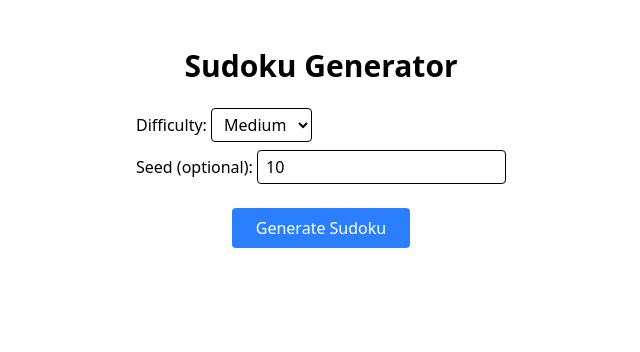
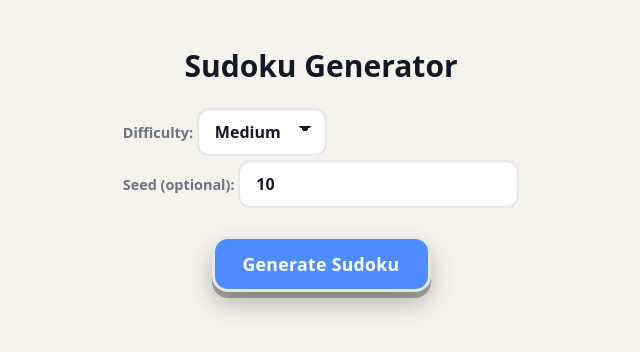
Before and after one commit to Shinigaminai/Sudoku, a SvelteKit app: page / in a window 1280 px wide. Shown: the top 352 px of the page, without its empty margins (319-959 px from the left). Built offline with nearby package versions, Linux system fonts and the light colour scheme.

Commit message:
Update styling

```diff
--- /dev/null
+++ b/src/app.css
@@ -0,0 +1,141 @@
+.btn {
+    display: inline-flex;
+    align-items: center;
+    justify-content: center;
+
+    min-height: 3.5rem;
+    padding: 0 1.75rem;
+
+    border-radius: 1rem;
+    border: 0.2em solid var(--border);
+
+    font-size: 1.1rem;
+    font-weight: 700;
+    letter-spacing: 0.02em;
+    color: white;
+
+    background-color: var(--btn-bg, var(--primary));
+
+    /* Raised state */
+    box-shadow: var(--box-shadow);
+
+    cursor: pointer;
+    user-select: none;
+
+    transition:
+        transform 0.08s ease,
+        box-shadow 0.08s ease,
+        filter 0.15s ease;
+}
+
+.btn:hover:not(:disabled) {
+    background-color: var(--btn-bg-hover, var(--primary-hover));
+    filter: brightness(1.08);
+}
+
+.btn:active:not(:disabled) {
+    background-color: var(--btn-bg-active, var(--primary-active));
+    transform: translateY(var(--shadow-height));
+    box-shadow: var(--box-shadow-active);
+}
+
+.btn:disabled {
+    opacity: 0.55;
+    cursor: not-allowed;
+    filter: grayscale(0.6);
+}
+
+.btn--primary {
+    --btn-bg: var(--primary);
+    --btn-bg-hover: var(--primary-hover);
+    --btn-bg-active: var(--primary-active);
+}
+
+.btn--secondary {
+    --btn-bg: var(--secondary);
+    --btn-bg-hover: var(--secondary-hover);
+    --btn-bg-active: var(--secondary-active);
+}
+
+.btn--success {
+    --btn-bg: var(--success);
+    --btn-bg-hover: #2ee47a;
+    --btn-bg-active: #16a34a;
+}
+
+.btn--negative {
+    --btn-bg: var(--error);
+    --btn-bg-hover: #ff5c5c;
+    --btn-bg-active: #e32727;
+}
+
+
+input,
+select,
+textarea {
+    appearance: none;
+    -webkit-appearance: none;
+
+    font-family: inherit;
+    font-size: 1rem;
+    color: var(--text);
+
+    min-height: 3rem;
+    padding: 0 1rem;
+
+    border-radius: 0.75rem;
+    border: 2px solid var(--border);
+
+    background-color: var(--surface);
+    box-shadow:
+        inset 0 1px 2px rgba(0, 0, 0, 0.06);
+
+    transition:
+        border-color 0.15s ease,
+        box-shadow 0.15s ease,
+        background-color 0.15s ease;
+}
+
+input:hover,
+select:hover,
+textarea:hover {
+    border-color: var(--primary-hover);
+}
+
+input:focus,
+select:focus,
+textarea:focus {
+    outline: none;
+    border-color: var(--primary);
+    box-shadow:
+        inset 0 1px 2px rgba(0, 0, 0, 0.06),
+        var(--focus-ring);
+}
+
+input:disabled,
+select:disabled,
+textarea:disabled {
+    background-color: var(--disabled-bg);
+    color: var(--disabled);
+    cursor: not-allowed;
+}
+
+select {
+    padding-right: 2.75rem;
+    background-image:
+        linear-gradient(45deg, transparent 50%, var(--text) 50%),
+        linear-gradient(135deg, var(--text) 50%, transparent 50%);
+    background-position:
+        calc(100% - 1.25rem) calc(50% - 0.2rem),
+        calc(100% - 0.85rem) calc(50% - 0.2rem);
+    background-size: 6px 6px;
+    background-repeat: no-repeat;
+}
+
+label {
+    display: block;
+    margin-bottom: 0.25rem;
+    font-size: 0.9rem;
+    font-weight: 600;
+    color: var(--text-muted);
+}
--- a/src/routes/+page.svelte
+++ b/src/routes/+page.svelte
@@ -35,10 +35,5 @@
 		</label>
 	</div>
 
-	<button
-		class="rounded bg-blue-500 px-6 py-2 text-white hover:bg-blue-600"
-		on:click={handleGenerate}
-	>
-		Generate Sudoku
-	</button>
+	<button class="btn" on:click={handleGenerate}> Generate Sudoku </button>
 </div>
--- a/src/routes/layout.css
+++ b/src/routes/layout.css
@@ -1 +1,74 @@
 @import 'tailwindcss';
+@import '../app.css';
+
+:root {
+    /* Base */
+    --bg: #f5f3eb;
+    /* warm beige background */
+    --text: #111827;
+    /* near-black text */
+    --text-muted: #6b7280;
+    /* secondary text */
+
+    /* Surfaces */
+    --surface: #ffffff;
+    /* cards, panels */
+    --surface-alt: #f1f5f9;
+    /* subtle contrast surface */
+    --border: #e5e7eb;
+
+    /* Brand / Primary */
+    --primary: #4f8cff;
+    --primary-hover: #5fa0ff;
+    --primary-active: #2f6bd8;
+
+    /* Secondary */
+    --secondary: #b38bff;
+    --secondary-hover: #c4a4ff;
+    --secondary-active: #6d4bd8;
+
+    /* Success */
+    --success: #22c55e;
+    --success-bg: #dcfce7;
+
+    /* Warning */
+    --warning: #f59e0b;
+    --warning-bg: #fef3c7;
+
+    /* Error */
+    --error: #ef4444;
+    --error-bg: #fee2e2;
+
+    /* Info */
+    --info: #0ea5e9;
+    --info-bg: #e0f2fe;
+
+    /* Disabled */
+    --disabled: #9ca3af;
+    --disabled-bg: #e5e7eb;
+
+    /* Shadows */
+    --shadow-height: 6px;
+    --box-shadow:
+        0 var(--shadow-height) 0 rgba(0, 0, 0, 0.28),
+        0 12px 24px rgba(0, 0, 0, 0.25);
+    --box-shadow-active:
+        0 0 0 rgba(0, 0, 0, 0.35),
+        0 4px 10px rgba(0, 0, 0, 0.25);
+
+    /* Focus */
+    --focus-ring: 0 0 0 3px rgba(79, 140, 255, 0.4);
+
+    --filter-active: brightness(0.98);
+}
+
+html,
+body {
+    margin: 0;
+    padding: 0;
+    height: 100%;
+    background-color: var(--bg);
+    color: var(--text);
+    font-family: system-ui, sans-serif;
+    display: flow-root;
+}
--- a/src/routes/sudoku/[puzzle]/+page.svelte
+++ b/src/routes/sudoku/[puzzle]/+page.svelte
@@ -12,29 +12,38 @@
 	const puzzleGrid: SudokuGrid = decodePuzzle(solutionHex, initMaskHex);
 </script>
 
-<div class="mt-8 flex flex-col items-center space-y-4">
-	<!-- Sudoku grid -->
-	<PuzzleGrid {puzzleGrid} />
+<div class="page">
+	<div class="controls">
+		<a href="/" class="btn btn--primary">Home</a>
+		<button class="btn btn--secondary">Share</button>
+		<button class="btn btn--negative">Solve</button>
+	</div>
 
-	<!-- Controls -->
-	<div class="mt-4 flex gap-4">
-		<button class="rounded bg-blue-500 px-4 py-2 text-white" on:click={() => alert('Solve!')}>
-			Solve
-		</button>
-		<button
-			class="rounded bg-green-500 px-4 py-2 text-white"
-			on:click={() => navigator.clipboard.writeText(window.location.href)}
-		>
-			Share
-		</button>
-		<a href="/" class="rounded bg-gray-500 px-4 py-2 text-white">Home</a>
+	<div class="content">
+		<PuzzleGrid {puzzleGrid} />
 	</div>
 </div>
 
 <style>
-	/* Optional: basic centering and spacing */
-	.grid-container {
-		display: grid;
-		gap: 0.5rem;
+	.page {
+		display: flex;
+		flex-direction: column;
+		height: 100%; /* take all available space from body */
+	}
+
+	.controls {
+		padding: 1rem;
+		display: flex;
+		gap: 1rem;
+		justify-content: center;
+	}
+
+	.content {
+		flex: 1; /* take remaining space */
+		min-height: 0; /* allow shrinking in flex context */
+		display: flex;
+		align-items: center; /* vertical centering if space allows */
+		justify-content: center; /* horizontal centering */
+		padding: 1em;
 	}
 </style>
--- a/src/routes/sudoku/[puzzle]/components/PuzzleGrid.svelte
+++ b/src/routes/sudoku/[puzzle]/components/PuzzleGrid.svelte
@@ -3,16 +3,81 @@
 	export let puzzleGrid: SudokuGrid;
 </script>
 
-<div class="grid grid-cols-9 gap-0.5">
-	{#each puzzleGrid as row}
-		{#each row as cell}
-			<div
-				class="h-10 w-10 border text-center font-bold"
-				class:bg-gray-200={cell.fixed}
-				class:bg-white={!cell.fixed}
-			>
-				{cell.value !== 0 ? cell.value : ''}
-			</div>
+<div class="aspect-square h-full max-h-200 max-w-full contain-size">
+	<div class="sudoku-grid">
+		{#each puzzleGrid as row, rowIndex}
+			{#each row as cell, colIndex}
+				<div class="cell" data-fixed={cell.fixed} data-row={rowIndex} data-col={colIndex}>
+					{cell.value !== 0 ? cell.value : ''}
+				</div>
+			{/each}
 		{/each}
-	{/each}
+	</div>
 </div>
+
+<style>
+	.sudoku-grid {
+		--cell-bg: #ffffff;
+		--cell-fixed-bg: #f1f5f9;
+		--cell-selected-bg: var(--primary-hover);
+		--cell-border-color: rgb(53, 52, 51);
+		--cell-border-width: 1px;
+		--block-border-color: rgb(39, 38, 37);
+		--block-border-width: 2px;
+
+		display: grid;
+		grid-template-columns: repeat(9, 1fr);
+		grid-auto-rows: 1fr;
+
+		/* Scale grid to fit container but limit size */
+		width: 100%;
+		aspect-ratio: 1 / 1;
+
+		background-color: var(--block-border-color);
+		border: var(--block-border-width) solid var(--block-border-color);
+
+		container-type: inline-size;
+	}
+
+	.cell {
+		display: flex;
+		justify-content: center;
+		align-items: center;
+		box-sizing: border-box;
+		padding: 0.25rem;
+
+		border: var(--cell-border-width) solid var(--cell-border-color);
+		user-select: none;
+		cursor: default;
+
+		aspect-ratio: 1 / 1;
+
+		text-align: center;
+		line-height: 1;
+		color: var(--text);
+		background-color: var(--cell-bg);
+		transition: background-color 0.15s ease;
+
+		/* Scale text relative to grid width */
+		font-size: 5cqw;
+	}
+
+	.cell[data-fixed='true'] {
+		font-weight: bold;
+		background-color: var(--cell-fixed-bg);
+	}
+
+	.cell[data-row='3'],
+	.cell[data-row='6'] {
+		border-top: var(--block-border-width) solid var(--block-border-color);
+	}
+
+	.cell[data-col='3'],
+	.cell[data-col='6'] {
+		border-left: var(--block-border-width) solid var(--block-border-color);
+	}
+
+	.cell[data-fixed='false']:hover {
+		background-color: var(--cell-selected-bg);
+	}
+</style>
```
